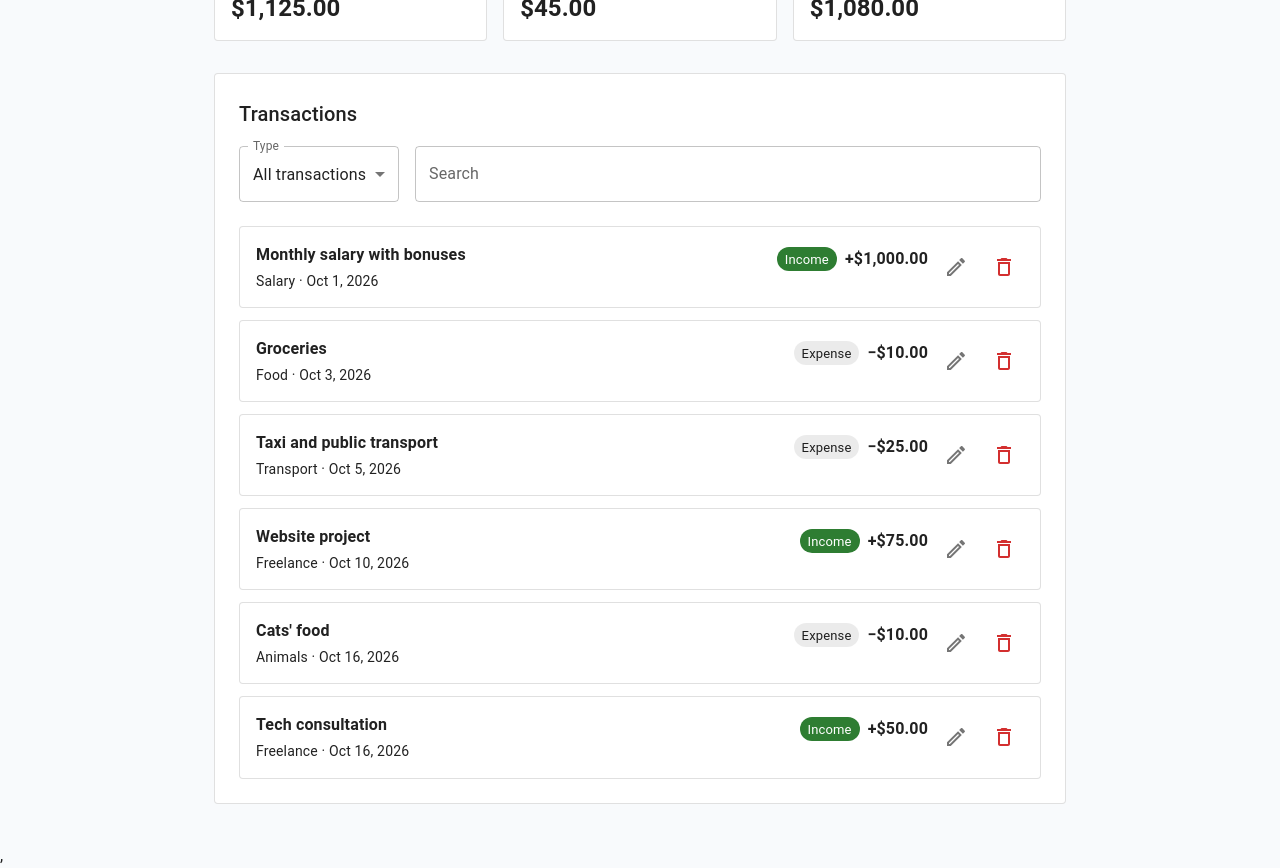
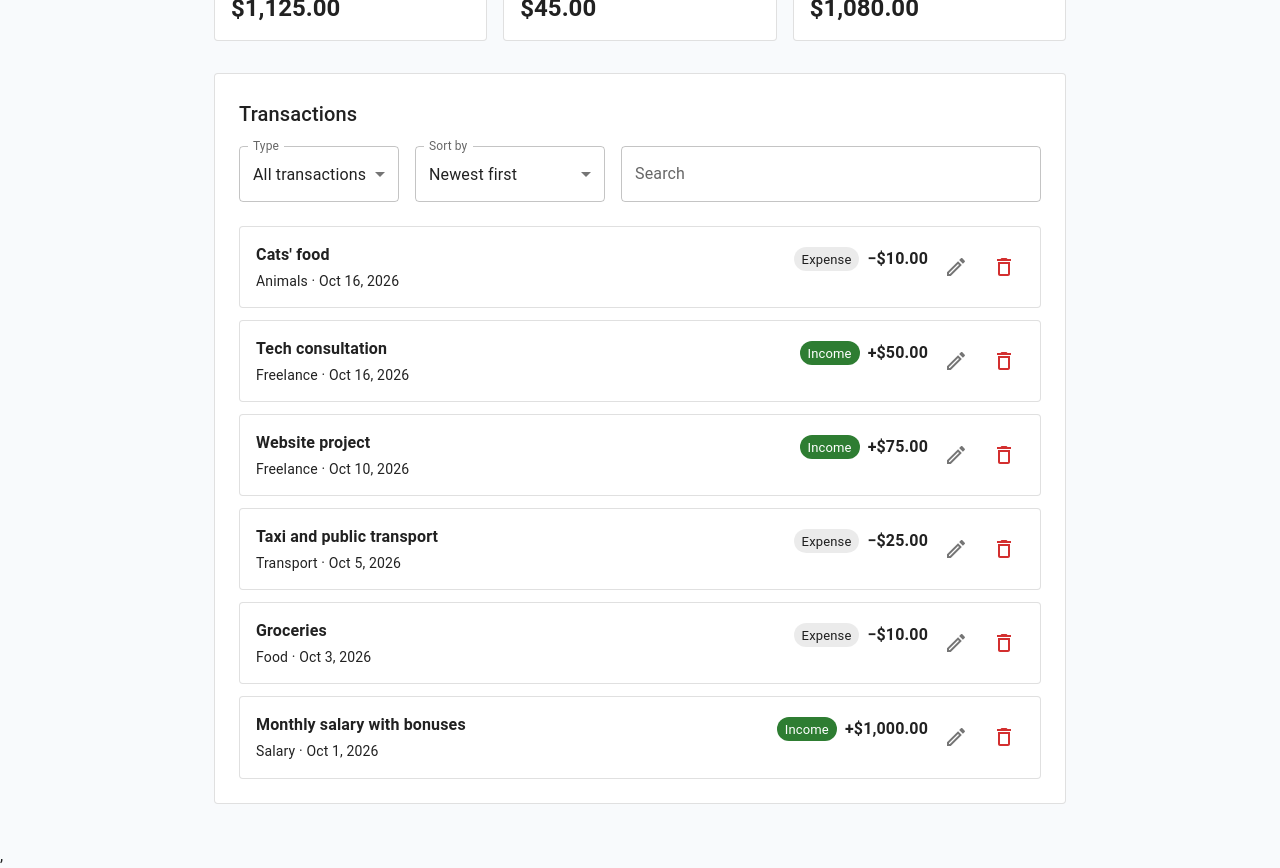
Before and after one commit to yanakarpovych/react-typescript-redux-toolkit-tanstack-query-material-ui, a React (Vite) app: page / in a window 1280 px wide. Shown: the part 720-1588 px from the top of the page. Built offline with nearby package versions, Linux system fonts and the light colour scheme; data requests are answered from the project's data file.

Commit message:
feat: add transaction sorting

```diff
--- a/src/components/TransactionList.tsx
+++ b/src/components/TransactionList.tsx
@@ -21,6 +21,8 @@ interface TransactionListProps {
 
 type TransactionTypeFilter = "all" | "income" | "expense";
 
+type SortOption = "date-desc" | "date-asc" | "amount-desc" | "amount-asc";
+
 function TransactionList({
   transactions,
   onDeleteTransaction,
@@ -38,6 +40,8 @@ function TransactionList({
 
   const [searchQuery, setSearchQuery] = useState("");
 
+  const [sortOption, setSortOption] = useState<SortOption>("date-desc");
+
   const normalizedQuery = searchQuery.trim().toLowerCase();
 
   const filteredTransactions = transactions.filter((transaction) => {
@@ -48,6 +52,22 @@ function TransactionList({
       transaction.category.toLowerCase().includes(normalizedQuery);
 
     return matchesType && matchesSearch;
+  });
+
+  const sortedTransactions = [...filteredTransactions].sort((a, b) => {
+    switch (sortOption) {
+      case "date-desc":
+        return b.date.localeCompare(a.date);
+
+      case "date-asc":
+        return a.date.localeCompare(b.date);
+
+      case "amount-desc":
+        return b.amount - a.amount;
+
+      case "amount-asc":
+        return a.amount - b.amount;
+    }
   });
 
   return (
@@ -78,6 +98,25 @@ function TransactionList({
           </Select>
         </FormControl>
 
+        <FormControl sx={{ minWidth: 190 }}>
+          <InputLabel id="transaction-sort-label">Sort by</InputLabel>
+
+          <Select
+            labelId="transaction-sort-label"
+            id="transaction-sort"
+            value={sortOption}
+            label="Sort by"
+            onChange={(event) =>
+              setSortOption(event.target.value as SortOption)
+            }
+          >
+            <MenuItem value="date-desc">Newest first</MenuItem>
+            <MenuItem value="date-asc">Oldest first</MenuItem>
+            <MenuItem value="amount-desc">Highest amount</MenuItem>
+            <MenuItem value="amount-asc">Lowest amount</MenuItem>
+          </Select>
+        </FormControl>
+
         <TextField
           label="Search"
           placeholder="Search description or category"
@@ -87,7 +126,7 @@ function TransactionList({
         />
       </Box>
       <Stack spacing={1.5}>
-        {filteredTransactions.map((transaction) => (
+        {sortedTransactions.map((transaction) => (
           <TransactionItem
             key={transaction.id}
             transaction={transaction}
@@ -95,7 +134,7 @@ function TransactionList({
             onEdit={onEditTransaction}
           />
         ))}
-        {filteredTransactions.length === 0 && (
+        {sortedTransactions.length === 0 && (
           <Typography
             color="text.secondary"
             sx={{ py: 3, textAlign: "center" }}
```
